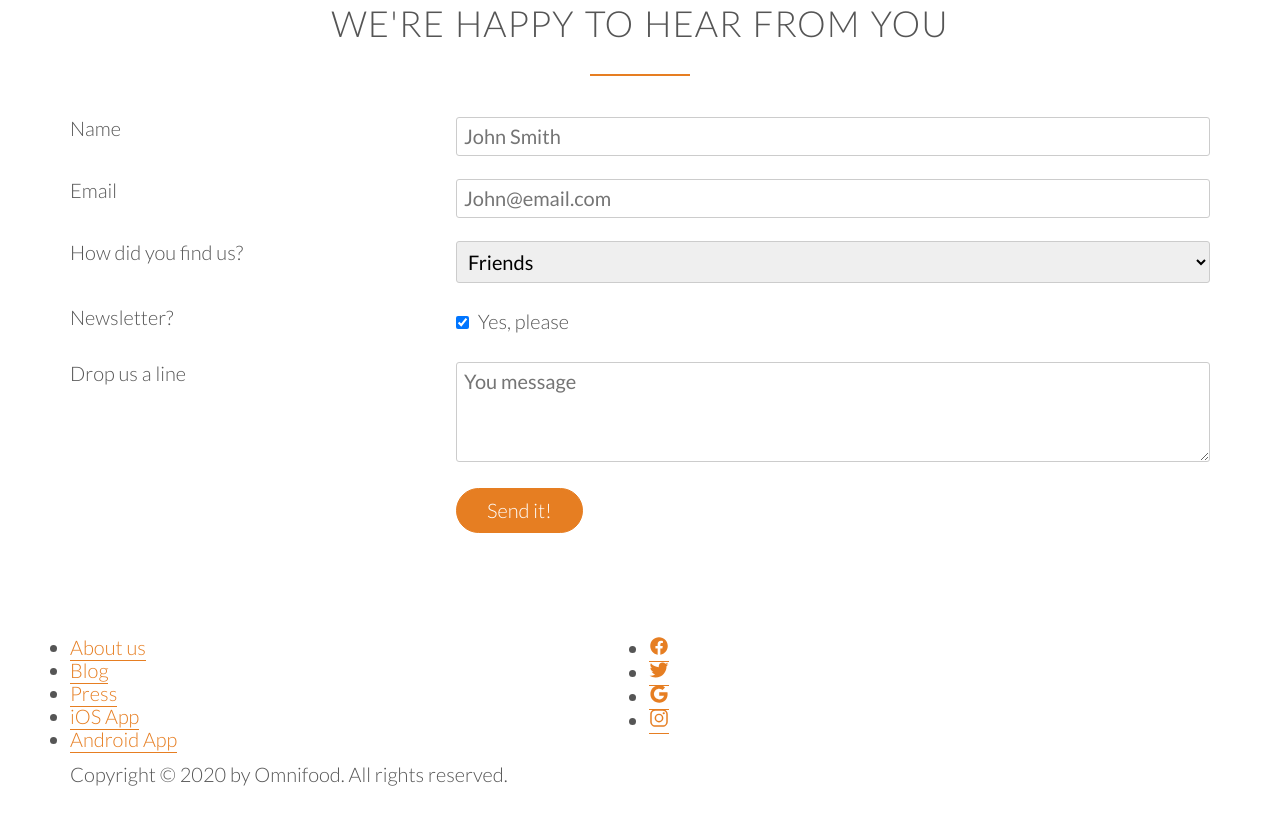
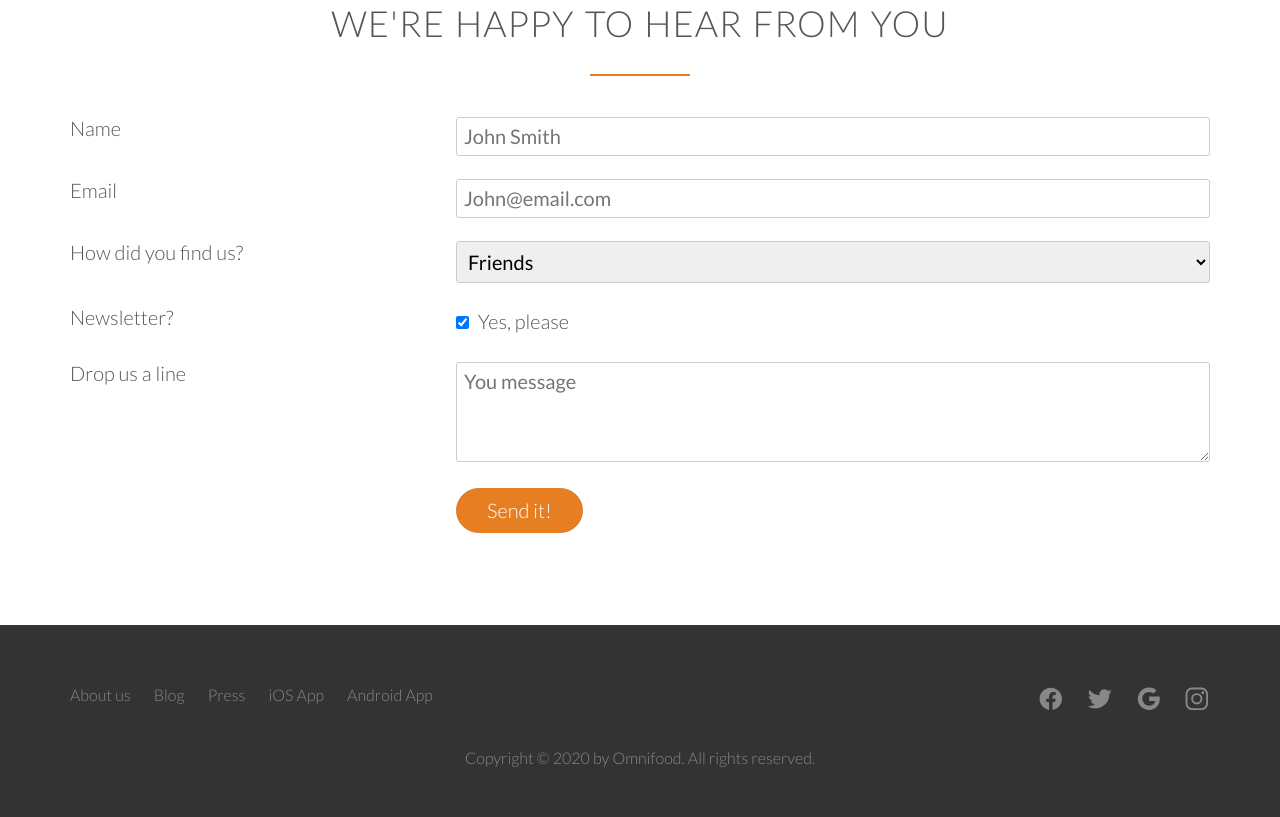
Before and after one commit to ZobairQ/omnifood, a plain HTML site: page index.html in a window 1280 px wide. Shown: the part 4677-5494 px from the top of the page. Before the commit the page ends 5463 px from the top, so only its background shows below. Drawn offline with nearby package versions, Linux system fonts and the light colour scheme.

Commit message:
Building the footer - Finalizing the footer - CSS added for formatting - Social media icons hover with different colors

```diff
--- a/index.html
+++ b/index.html
@@ -526,10 +526,10 @@
         </div>
         <div class="col span-1-of-2">
           <ul class="social-links">
-            <li><a href="#"><ion-icon name="logo-facebook"></ion-icon></a></li>
-            <li><a href="#"><ion-icon name="logo-twitter"></ion-icon></a></li>
-            <li><a href="#"><ion-icon name="logo-google"></ion-icon></a></li>
-            <li><a href="#"><ion-icon name="logo-instagram"></ion-icon></ion-icon></a></li>
+            <li><a href="#"><ion-icon class="facebook" name="logo-facebook"></ion-icon></a></li>
+            <li><a href="#"><ion-icon class="twitter" name="logo-twitter"></ion-icon></a></li>
+            <li><a href="#"><ion-icon class="google" name="logo-google"></ion-icon></a></li>
+            <li><a href="#"><ion-icon class="instagram" name="logo-instagram"></ion-icon></ion-icon></a></li>
           </ul>
         </div>
       </div>
--- a/resources/css/style.css
+++ b/resources/css/style.css
@@ -472,3 +472,86 @@ input[type=checkbox]{
 *:focus{
   outline: none;
 }
+
+/* ------------------------------------------- */
+/* FOOTER */
+/* ------------------------------------------- */
+
+footer{
+  background-color: #333;
+  padding: 50px;
+  font-size: 80%;
+}
+.footer-nav{
+  list-style: none;
+  float: left;
+}
+
+.social-links{
+  list-style: none;
+  float: right;
+}
+
+.footer-nav li,
+.social-links li{
+  display: inline-block;
+  margin-right: 20px;
+}
+
+.footer-nav li:last-child,
+.social-links li:last-child{
+  margin-right: 0;
+}
+
+.footer-nav li a:link,
+.footer-nav li a:visited,
+.social-links li a:link,
+.social-links li a:visited {
+  text-decoration: none;
+  border: none;
+  color: #888;
+  transition: color 0.2s;
+}
+
+.footer-nav li a:active,
+.footer-nav li a:hover {
+  color: #ddd;
+}
+
+.social-links li a:link,
+.social-links li a:visited {
+  font-size: 160%;
+}
+
+footer p {
+  text-align: center;
+  color:#888;
+  margin-top: 20px;
+}
+
+.facebook,
+.twitter,
+.google,
+.instagram{
+  transition: color 0.2s;
+}
+
+ .facebook:active,
+ .facebook:hover{
+  color:#3b5998;
+}
+
+.twitter:active,
+.twitter:hover{
+  color:#00aced;
+}
+
+.google:active,
+.google:hover{
+  color:#dd4b39;
+}
+
+.instagram:active,
+.instagram:hover{
+  color:#517fa4;
+}
```
